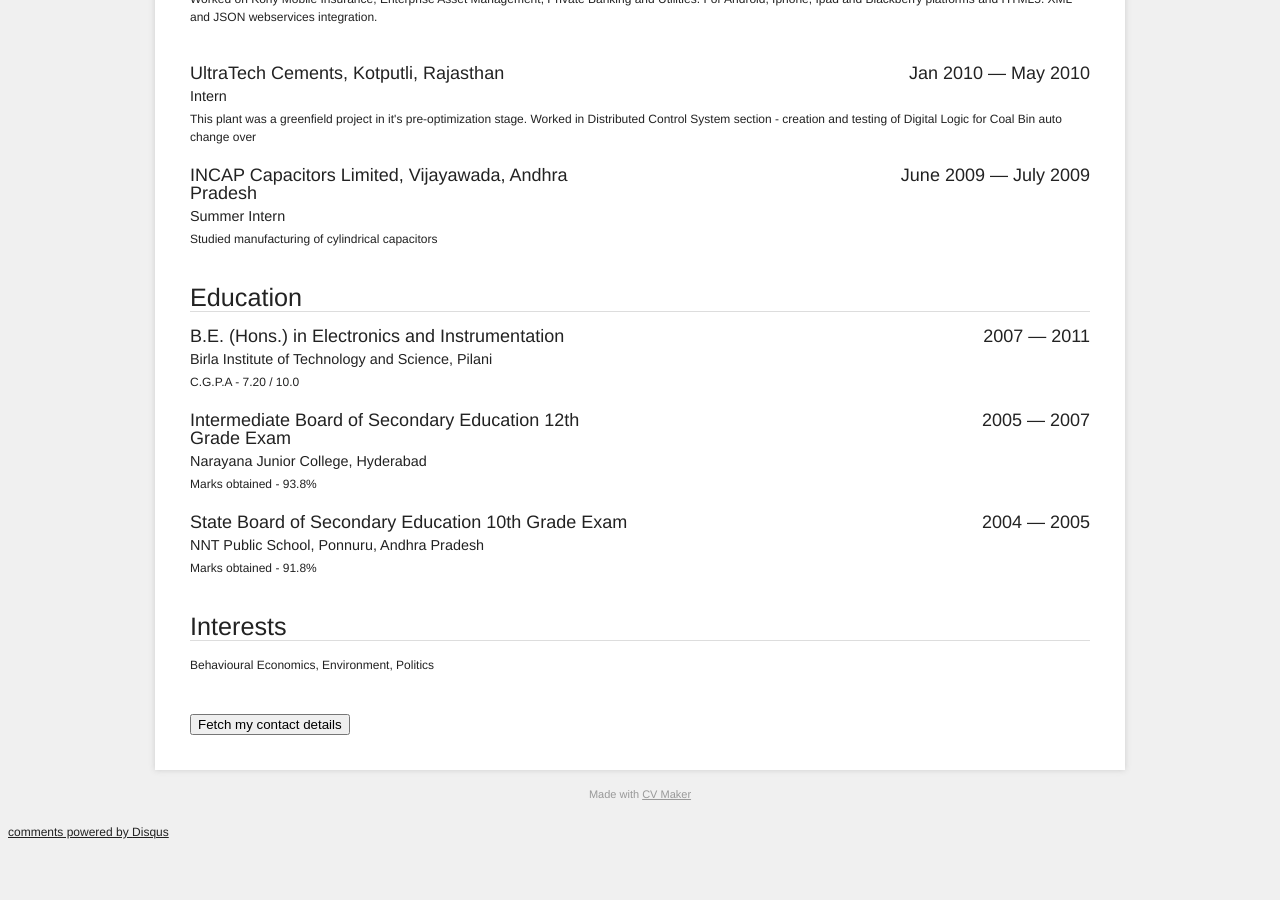
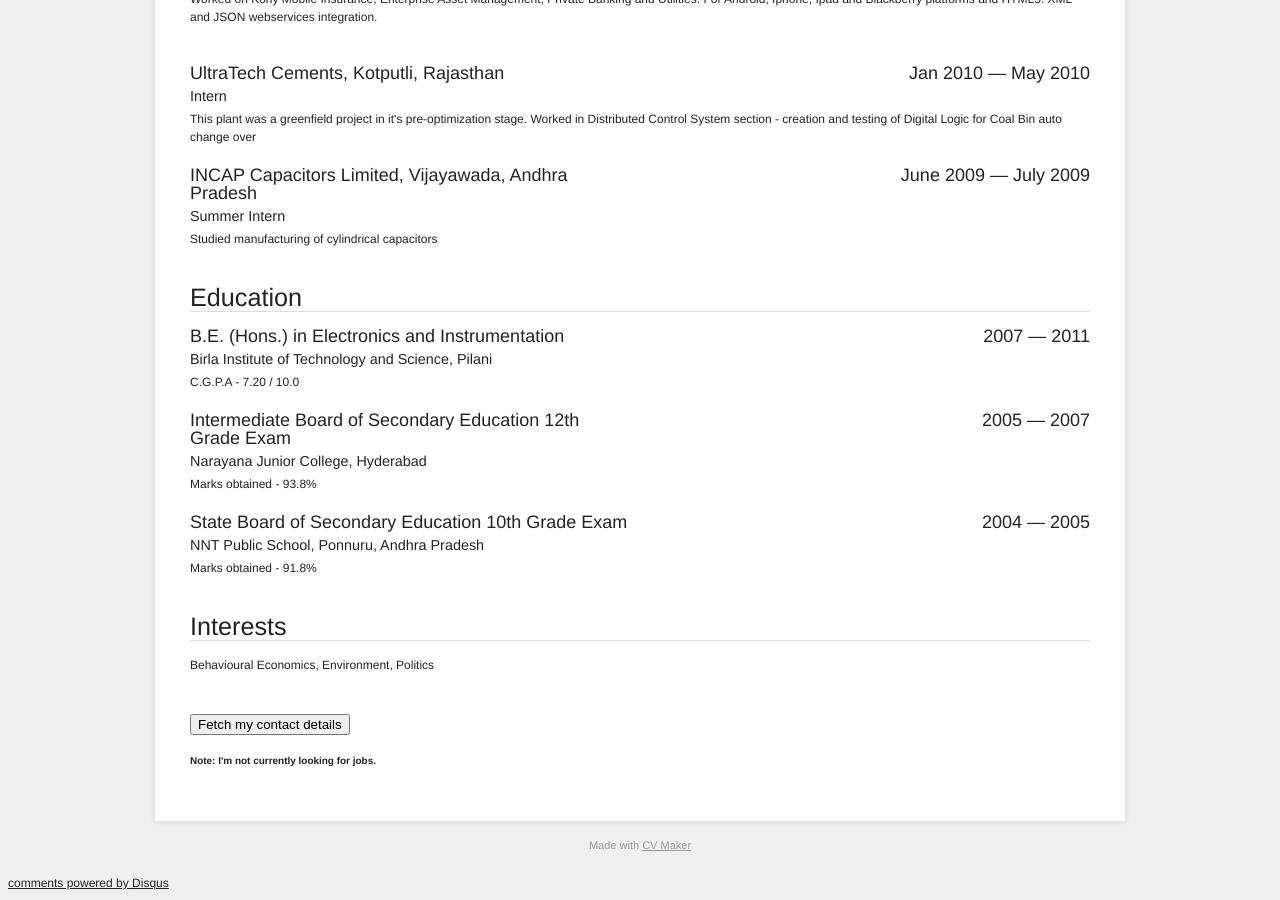
Before and after one commit to manuganji/manuganji.github.io, a Jekyll site: the page built from resume.html, in a window 1280 px wide and 900 px high, scrolled down 840 px. Built offline with Jekyll 4.4.1, drawn with Linux system fonts in a browser that asks for light colours; nearby versions of some CDN libraries; comment, search, counter and statistics services are not loaded; before the commit the page ends 1689 px from its top, so only the background shows below that.

Commit message:
adding a note about me not looking for jobs

```diff
--- a/resume.html
+++ b/resume.html
@@ -312,6 +312,7 @@ indexOf(';',i);return escape(c.substring(i+n.length+1,j<0?c.
         <div id="contact_details">
              <button type="button">Fetch my contact details</button>
         </div>
+        <h5>Note: I'm not currently looking for jobs.</h5>
 
 </div>
 	<div id="credit">Made with <a href="https://cvmkr.com/">CV Maker</a></div>
```
